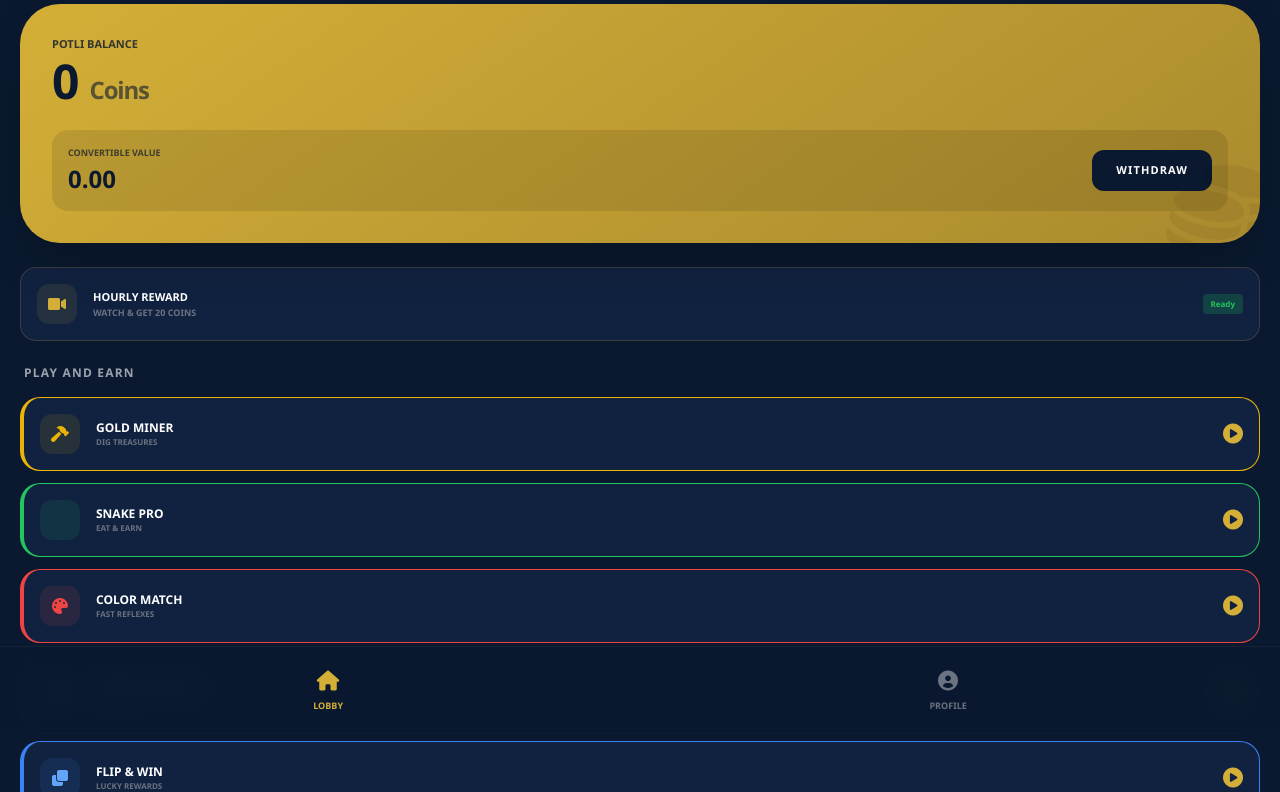
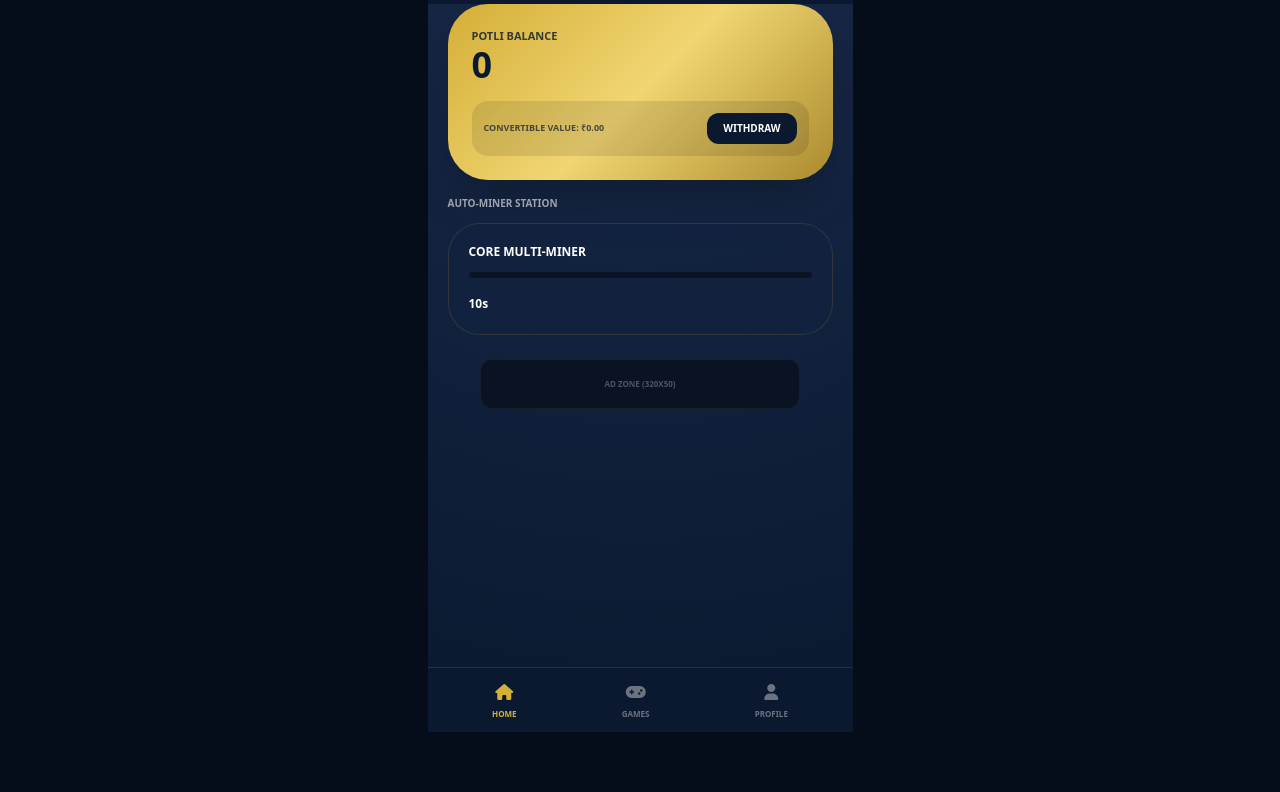
Before and after one commit to gainwell2024-prog/coinpotli, a plain HTML site: page dashboard.html in a window 1280 px wide. Shown: the part 68-860 px from the top of the page. After the commit the page ends 800 px from the top, so only its background shows below. Drawn offline with nearby package versions, Linux system fonts and the light colour scheme.

Commit message:
Update dashboard.html

```diff
--- a/dashboard.html
+++ b/dashboard.html
@@ -2,175 +2,116 @@
 <html lang="en">
 <head>
     <meta charset="UTF-8">
-    <meta name="viewport" content="width=device-width, initial-scale=1.0, maximum-scale=1.0, user-scalable=no">
-    <title>Potli Dashboard</title>
+    <meta name="viewport" content="width=device-width, initial-scale=1.0, maximum-scale=1.0, user-scalable=no, viewport-fit=cover">
+    <title>Dashboard - CoinPotli</title>
     <script src="https://cdn.tailwindcss.com"></script>
     <link rel="stylesheet" href="https://cdnjs.cloudflare.com/ajax/libs/font-awesome/6.0.0/css/all.min.css">
     <style>
-        body { background: #0a192f; font-family: 'Segoe UI', sans-serif; color: #f1f1f1; -webkit-tap-highlight-color: transparent; }
-        /* WAHI ORIGINAL ROYAL CARD */
-        .royal-card { background: linear-gradient(145deg, #d4af37, #aa8a2e); box-shadow: 0 10px 25px rgba(0,0,0,0.4); }
-        .gold-text { color: #d4af37; }
-        .game-list-item { background: #112240; border: 1px solid #233554; border-radius: 20px; transition: 0.3s; }
-        .game-list-item:active { transform: scale(0.98); background: #1a2a4a; }
-        .online-dot { width: 8px; height: 8px; background: #22c55e; border-radius: 50%; display: inline-block; margin-right: 5px; box-shadow: 0 0 8px #22c55e; }
+        html, body { background: #060d1a; margin: 0; padding: 0; width: 100%; height: 100%; overflow: hidden; }
 
-        /* AD OVERLAY */
-        #adOverlay { display: none; position: fixed; inset: 0; background: rgba(0,0,0,0.98); z-index: 9999; flex-direction: column; align-items: center; justify-content: center; }
-        .loader { border: 4px solid #233554; border-top: 4px solid #d4af37; border-radius: 50%; width: 40px; height: 40px; animation: spin 1s linear infinite; }
-        @keyframes spin { 0% { transform: rotate(0deg); } 100% { transform: rotate(360deg); } }
+        .app-container {
+            width: 100%; max-width: 425px; height: 100%; margin: 0 auto;
+            background: radial-gradient(circle at top, #1a2a4a 0%, #0a192f 100%);
+            display: flex; flex-direction: column; position: relative;
+        }
+
+        .scroll-area { flex: 1; overflow-y: auto; padding-bottom: 90px; }
+
+        .royal-card { background: linear-gradient(135deg, #d4af37 0%, #f1d572 50%, #aa8a2e 100%); }
+        .engine-card { background: rgba(17, 34, 64, 0.6); border: 1px solid rgba(212,175,55,0.15); }
+        .nav-fixed { position: absolute; bottom: 0; width: 100%; max-width: 425px; background: #0a192f; border-top: 1px solid rgba(255,255,255,0.1); }
+        .progress-bar-fill { height: 100%; width: 0%; background: linear-gradient(90deg, #d4af37, #f1d572); transition: width 1s linear; }
     </style>
 </head>
-<body class="pb-32">
+<body>
 
-    <div id="adOverlay">
-        <div class="loader mb-4"></div>
-        <p class="gold-text font-black tracking-widest animate-pulse uppercase text-[10px]">Loading Ad...</p>
-        <div id="adTimer" class="mt-4 text-white font-black text-4xl">5</div>
-    </div>
-
-    <nav class="p-5 flex justify-between items-center sticky top-0 bg-[#0a192f]/95 backdrop-blur-md z-50">
-        <h1 class="text-2xl font-black gold-text uppercase tracking-tighter">Coin<span class="text-white">Potli</span></h1>
+    <div class="app-container">
+        <!-- Scrollable Content -->
+        <div class="scroll-area">
+            <nav class="p-5 flex justify-between items-center bg-[#0a192f]/95 backdrop-blur-md z-40">
+                <h1 class="text-2xl font-black text-[#d4af37] uppercase tracking-tighter">Coin<span class="text-white">Potli</span></h1>
                 <div class="flex items-center bg-white/5 px-3 py-1.5 rounded-full border border-white/10">
-            <span class="online-dot"></span>
-            <span class="text-[10px] font-black uppercase tracking-widest text-white/80">Server Online</span>
+                    <span class="text-[9px] font-black uppercase text-white/80" id="userNameHeader">Player</span>
                 </div>
             </nav>
 
-    <div class="px-5 mb-6">
-        <div class="royal-card rounded-[2.5rem] p-8 text-[#0a192f] relative overflow-hidden shadow-2xl">
-            <p class="text-[11px] font-black uppercase opacity-80 mb-1">Potli Balance</p>
-            <h2 class="text-5xl font-black mb-6 tracking-tight"><span id="totalCoins">0</span> <span class="text-2xl opacity-60 font-bold">Coins</span></h2>
-
-            <div class="flex justify-between items-center bg-black/10 p-4 rounded-2xl">
-                <div>
-                    <p class="text-[9px] font-bold opacity-70 uppercase mb-1">Convertible Value</p>
-                    <p class="text-2xl font-black" id="inrValue">0.00</p>
-                </div>
-                <button onclick="window.location.href='wallet.html'" class="bg-[#0a192f] text-white px-6 py-3 rounded-xl font-black text-[11px] uppercase tracking-widest active:scale-95 transition">Withdraw</button>
-            </div>
-            <i class="fas fa-coins absolute -bottom-4 -right-2 text-black/5 text-8xl rotate-12"></i>
+            <!-- Profile Alert -->
+            <div id="profileAlertBanner" class="hidden px-5 mb-4">
+                <div class="bg-orange-500/10 border border-orange-500/30 rounded-2xl p-4">
+                    <input type="text" id="newUsernameInput" placeholder="ENTER USERNAME" class="w-full bg-black/40 rounded-xl px-3 py-2 text-[10px] text-white uppercase border border-white/10 mb-2">
+                    <button onclick="saveUsername()" class="w-full bg-orange-500 text-white font-black text-[10px] py-2 rounded-xl uppercase">Update Profile</button>
                 </div>
             </div>
 
-    <div class="px-5 mb-6">
-        <button id="hourlyBtn" onclick="claimHourly()" class="w-full bg-[#112240] p-4 rounded-2xl border border-[#d4af37]/20 flex justify-between items-center transition active:scale-95">
-            <div class="flex items-center gap-4">
-                <div class="w-10 h-10 bg-[#d4af37]/10 rounded-xl flex items-center justify-center text-[#d4af37]"><i class="fas fa-video"></i></div>
-                <div class="text-left">
-                    <h4 class="text-white font-black text-[11px] uppercase">Hourly Reward</h4>
-                    <p id="hourlyTimerDisplay" class="text-[9px] text-gray-500 font-bold uppercase">Watch & Get 20 Coins</p>
+            <!-- Balance Card -->
+            <div class="px-5 mb-4">
+                <div class="royal-card rounded-[2.5rem] p-6 text-[#0a192f] shadow-2xl">
+                    <p class="text-[11px] font-black uppercase opacity-80">Potli Balance</p>
+                    <h2 class="text-4xl font-black mb-4 tracking-tight"><span id="totalCoins">0</span></h2>
+                    <div class="flex justify-between items-center bg-black/10 p-3 rounded-2xl">
+                        <p class="text-[9px] font-bold opacity-70 uppercase">Convertible Value: ₹<span id="inrValue">0.00</span></p>
+                        <button class="bg-[#0a192f] text-white px-4 py-2 rounded-xl font-black text-[10px] uppercase">Withdraw</button>
                     </div>
-            </div>
-            <div id="hourlyBadge" class="bg-green-500/20 text-green-500 text-[8px] font-black px-2 py-1 rounded">Ready</div>
-        </button>
-    </div>
-
-    <div class="px-5 space-y-3 mb-10">
-        <h3 class="text-xs font-black text-gray-400 uppercase tracking-widest mb-4 px-1">Play and Earn</h3>
-
-        <div onclick="playGame('miner.html')" class="game-list-item p-4 flex items-center justify-between border-l-4 border-yellow-500">
-            <div class="flex items-center gap-4"><div class="w-10 h-10 bg-yellow-500/10 rounded-xl flex items-center justify-center text-yellow-500"><i class="fas fa-hammer"></i></div>
-            <div><h4 class="text-white font-black text-xs uppercase">Gold Miner</h4><p class="text-[8px] text-gray-500 font-bold uppercase">Dig Treasures</p></div></div>
-            <i class="fas fa-play-circle gold-text text-xl"></i>
-        </div>
-
-        <div onclick="playGame('snake.html')" class="game-list-item p-4 flex items-center justify-between border-l-4 border-green-500">
-            <div class="flex items-center gap-4"><div class="w-10 h-10 bg-green-500/10 rounded-xl flex items-center justify-center text-green-500"><i class="fas fa-snake"></i></div>
-            <div><h4 class="text-white font-black text-xs uppercase">Snake Pro</h4><p class="text-[8px] text-gray-500 font-bold uppercase">Eat & Earn</p></div></div>
-            <i class="fas fa-play-circle gold-text text-xl"></i>
-        </div>
-
-        <div onclick="playGame('color.html')" class="game-list-item p-4 flex items-center justify-between border-l-4 border-red-500">
-            <div class="flex items-center gap-4"><div class="w-10 h-10 bg-red-500/10 rounded-xl flex items-center justify-center text-red-500"><i class="fas fa-palette"></i></div>
-            <div><h4 class="text-white font-black text-xs uppercase">Color Match</h4><p class="text-[8px] text-gray-500 font-bold uppercase">Fast Reflexes</p></div></div>
-            <i class="fas fa-play-circle gold-text text-xl"></i>
-        </div>
-
-        <div onclick="playGame('memory.html')" class="game-list-item p-4 flex items-center justify-between border-l-4 border-purple-500">
-            <div class="flex items-center gap-4"><div class="w-10 h-10 bg-purple-500/10 rounded-xl flex items-center justify-center text-purple-500"><i class="fas fa-brain"></i></div>
-            <div><h4 class="text-white font-black text-xs uppercase">Memory Puzzle</h4><p class="text-[8px] text-gray-500 font-bold uppercase">IQ Booster</p></div></div>
-            <i class="fas fa-play-circle gold-text text-xl"></i>
-        </div>
-
-        <div onclick="playGame('flip.html')" class="game-list-item p-4 flex items-center justify-between border-l-4 border-blue-500">
-            <div class="flex items-center gap-4"><div class="w-10 h-10 bg-blue-500/10 rounded-xl flex items-center justify-center text-blue-400"><i class="fas fa-clone"></i></div>
-            <div><h4 class="text-white font-black text-xs uppercase">Flip & Win</h4><p class="text-[8px] text-gray-500 font-bold uppercase">Lucky Rewards</p></div></div>
-            <i class="fas fa-play-circle gold-text text-xl"></i>
-        </div>
-
-        <div class="game-list-item p-4 flex items-center justify-between opacity-50 border-l-4 border-gray-600 border-dashed">
-            <div class="flex items-center gap-4"><div class="w-10 h-10 bg-gray-500/10 rounded-xl flex items-center justify-center text-gray-400"><i class="fas fa-dice"></i></div>
-            <div><h4 class="text-gray-400 font-black text-xs uppercase">Ludo Pro</h4><p class="text-[8px] text-gray-600 font-bold uppercase">Upcoming</p></div></div>
-            <span class="text-[7px] font-black text-gray-500 border border-gray-600 px-2 py-1 rounded">WAIT</span>
                 </div>
             </div>
 
-    <div class="fixed bottom-0 left-0 right-0 bg-[#0a192f]/95 backdrop-blur-md border-t border-white/5 p-5 flex justify-around items-center z-50">
-    <button class="gold-text flex flex-col items-center">
-        <i class="fas fa-home text-xl"></i>
-        <span class="text-[9px] font-bold uppercase mt-1">Lobby</span>
+            <!-- Miner Station -->
+            <div class="px-5 mb-6">
+                <h3 class="text-[10px] font-black text-gray-400 uppercase mb-3">Auto-Miner Station</h3>
+                <div class="engine-card p-5 rounded-[2rem]">
+                    <h4 class="text-white font-black text-xs uppercase">Core Multi-Miner</h4>
+                    <div class="w-full h-1.5 bg-black/40 rounded-full overflow-hidden my-3">
+                        <div id="minerProgress" class="progress-bar-fill"></div>
+                    </div>
+                    <span id="cycleTimerDisplay" class="text-xs font-black text-white">10s</span>
+                </div>
+            </div>
+
+            <!-- Ad Space -->
+            <div class="w-full flex justify-center px-5">
+                <div class="w-[320px] h-[50px] bg-black/40 rounded-xl border border-white/5 flex items-center justify-center">
+                    <span class="text-[8px] text-gray-600 font-black uppercase">Ad Zone (320x50)</span>
+                </div>
+            </div>
+        </div>
+
+        <!-- Fixed Footer -->
+        <div class="nav-fixed p-3 flex justify-around items-center">
+            <button class="text-[#d4af37] flex flex-col items-center">
+                <i class="fas fa-home text-base"></i>
+                <span class="text-[8px] font-black uppercase mt-1">Home</span>
+            </button>
+            <button onclick="window.location.href='games.html'" class="text-gray-500 flex flex-col items-center">
+                <i class="fas fa-gamepad text-base"></i>
+                <span class="text-[8px] font-black uppercase mt-1">Games</span>
             </button>
             <button onclick="window.location.href='profile.html'" class="text-gray-500 flex flex-col items-center">
-        <i class="fas fa-user-circle text-xl"></i>
-        <span class="text-[9px] font-bold uppercase mt-1">Profile</span>
+                <i class="fas fa-user text-base"></i>
+                <span class="text-[8px] font-black uppercase mt-1">Profile</span>
             </button>
+        </div>
     </div>
 
     <script>
+        // ... (Keep existing JS logic same, just ensure updateUI calls are active)
         function updateUI() {
-            let coins = parseInt(localStorage.getItem("coins")) || 0;
-            document.getElementById("totalCoins").innerText = coins.toLocaleString();
-            document.getElementById("inrValue").innerText = (coins / 100).toFixed(2);
-            checkHourlyStatus();
+            document.getElementById("totalCoins").innerText = (localStorage.getItem("coins") || 0);
+            checkUserProfileState();
         }
-
-        function showAd(callback) {
-            const overlay = document.getElementById('adOverlay');
-            overlay.style.display = 'flex';
-            let left = 5;
-            document.getElementById('adTimer').innerText = left;
-            let int = setInterval(() => {
-                left--;
-                document.getElementById('adTimer').innerText = left;
-                if(left <= 0) { clearInterval(int); overlay.style.display = 'none'; callback(); }
-            }, 1000);
+        function checkUserProfileState() {
+            let userObj = JSON.parse(localStorage.getItem("coinpotli_test_user")) || {};
+            let name = userObj.name || "Player";
+            document.getElementById("userNameHeader").innerText = name;
+            document.getElementById("profileAlertBanner").classList.toggle("hidden", name !== "Demo FirePlayer");
         }
-
-        function claimHourly() {
-            const last = localStorage.getItem('lastHourly');
-            const now = new Date().getTime();
-            if (last && (now - last < 3600000)) return;
-            showAd(() => {
-                let current = parseInt(localStorage.getItem("coins")) || 0;
-                localStorage.setItem("coins", current + 20);
-                localStorage.setItem('lastHourly', now);
+        function saveUsername() {
+            let name = document.getElementById("newUsernameInput").value;
+            let userObj = JSON.parse(localStorage.getItem("coinpotli_test_user")) || {};
+            userObj.name = name;
+            localStorage.setItem("coinpotli_test_user", JSON.stringify(userObj));
             updateUI();
-            });
         }
-
-        function playGame(url) { showAd(() => { window.location.href = url; }); }
-
-        function checkHourlyStatus() {
-            const last = localStorage.getItem('lastHourly');
-            if(!last) return;
-            const update = () => {
-                const diff = 3600000 - (new Date().getTime() - last);
-                if(diff > 0) {
-                    const m = Math.floor(diff / 60000);
-                    const s = Math.floor((diff % 60000) / 1000);
-                    document.getElementById('hourlyTimerDisplay').innerText = `Back in ${m}m ${s}s`;
-                    document.getElementById('hourlyBadge').innerText = "Locked";
-                } else {
-                    document.getElementById('hourlyTimerDisplay').innerText = "Watch & Get 20 Coins";
-                    document.getElementById('hourlyBadge').innerText = "Ready";
-                }
-            };
-            update(); setInterval(update, 1000);
-        }
-
         window.onload = updateUI;
-        window.onfocus = updateUI;
     </script>
 </body>
     </html>
```
Lines whose indentation alone changed are shown as unchanged.
